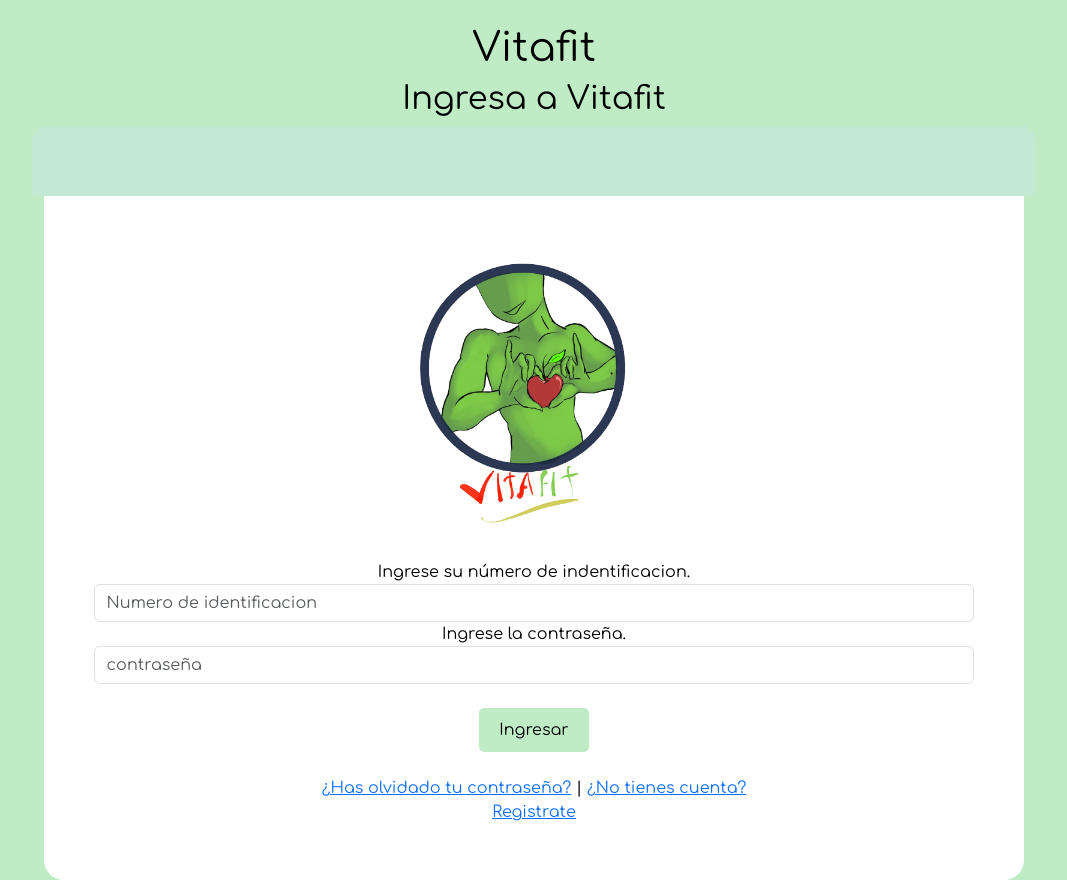
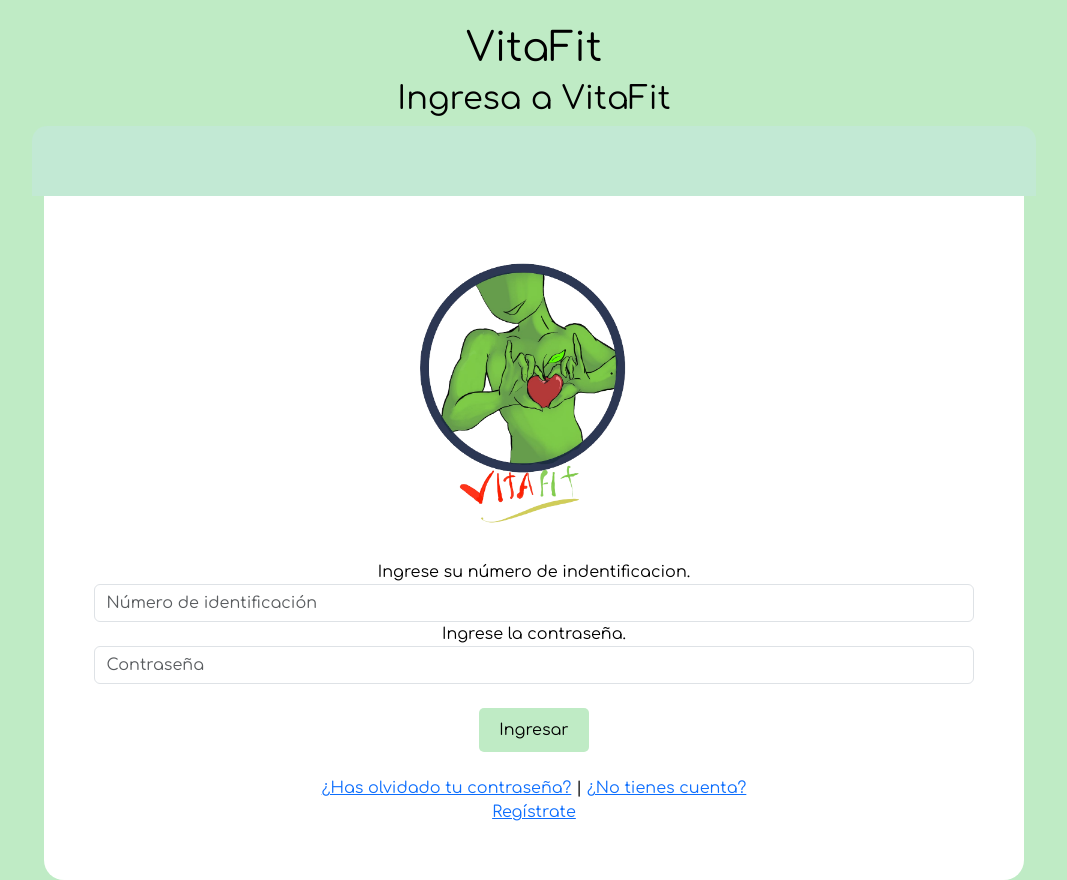
Before and after one commit to vitafit-eq7-11-2023/Vitafit, a PHP site: page / in a window 1280 px wide. Shown: the whole page, without its empty margins (106-1173 px from the left). Run offline with PHP 8.4, Linux system fonts and the light colour scheme; some libraries are stand-ins or nearby versions.

Commit message:
Add files via upload

```diff
--- a/codigo_agregar_calculo.php
+++ b/codigo_agregar_calculo.php
@@ -6,7 +6,7 @@ if (isset($_POST["btn_calculo"])){
     $id_alimento = $_POST['id_alimento'];
     $identificacion_usuario = $_SESSION['documento'];
     $registrar = mysqli_query($conexion, "INSERT INTO `calculadora` (`id_calculo`, `id_alimento`, `cantidad`, `numero_identificacion`) VALUES ('', '$id_alimento', '$cantidad', '$identificacion_usuario')") or die($conexion);
-    echo "<script>alert('Calculo exitoso');</script>";
+    echo "<script>alert('Cálculo exitoso');</script>";
     echo "<script>window.location='dashboard.php?mod=calculadora' ;</script>";
 }
 ?>
--- a/dashboard.php
+++ b/dashboard.php
@@ -357,7 +357,7 @@ include "conexion.php";
             <div class="col-lg-6">
               <ul class="nav nav-footer justify-content-center justify-content-lg-end">
                 <li class="nav-item">
-                  <a href="https://instagram.com/vitafit_fo" class="nav-link text-muted" target="_blank">Vitafit</a>
+                  <a href="https://instagram.com/vitafit_fo" class="nav-link text-muted" target="_blank">VitaFit</a>
                 </li>
                 <li class="nav-item">
                   <a href="https://www.creative-tim.com/presentation" class="nav-link text-muted" target="_blank">About Us</a>
--- a/index.php
+++ b/index.php
@@ -15,8 +15,8 @@
             <div class="row">
                 <div class="col-md-12">
                         <br>
-                        <h1> Vitafit </H1>
-                        <h2>Ingresa a Vitafit</h2>
+                        <h1> VitaFit </H1>
+                        <h2>Ingresa a VitaFit</h2>
                 </div>
             </div>
             <div class="row login">
@@ -75,16 +75,16 @@
                         <br><br>
                         <div class="form-group">
                           <label for="exampleInputEmail1">Ingrese su número de indentificacion.</label>
-                          <input class="form-control" id="exampleInputEmail1" placeholder="Numero de identificacion" name="doc">
+                          <input class="form-control" id="exampleInputEmail1" placeholder="Número de identificación" name="doc">
                         </div>
                         <div class="form-group">
                           <label for="exampleInputPassword1">Ingrese la contraseña.</label>
-                          <input type="password" class="form-control" id="exampleInputPassword1" placeholder="contraseña" name="contra">
+                          <input type="password" class="form-control" id="exampleInputPassword1" placeholder="Contraseña" name="contra">
                         </div>
                         <br>
                         <button type="submit" class="btn_ingresar" name="btn_ingresar">Ingresar</button>
                         <br><br>
-                        <a href="recuperar.php">¿Has olvidado tu contraseña?</a> | <a href="registrar.php"> ¿No tienes cuenta?<br>Registrate </a>
+                        <a href="recuperar.php">¿Has olvidado tu contraseña?</a> | <a href="registrar.php"> ¿No tienes cuenta?<br>Regístrate </a>
                     </form>
                         </div>
                 </div>
```
Also changed, not shown: registrar.php (+6 -6 lines).
